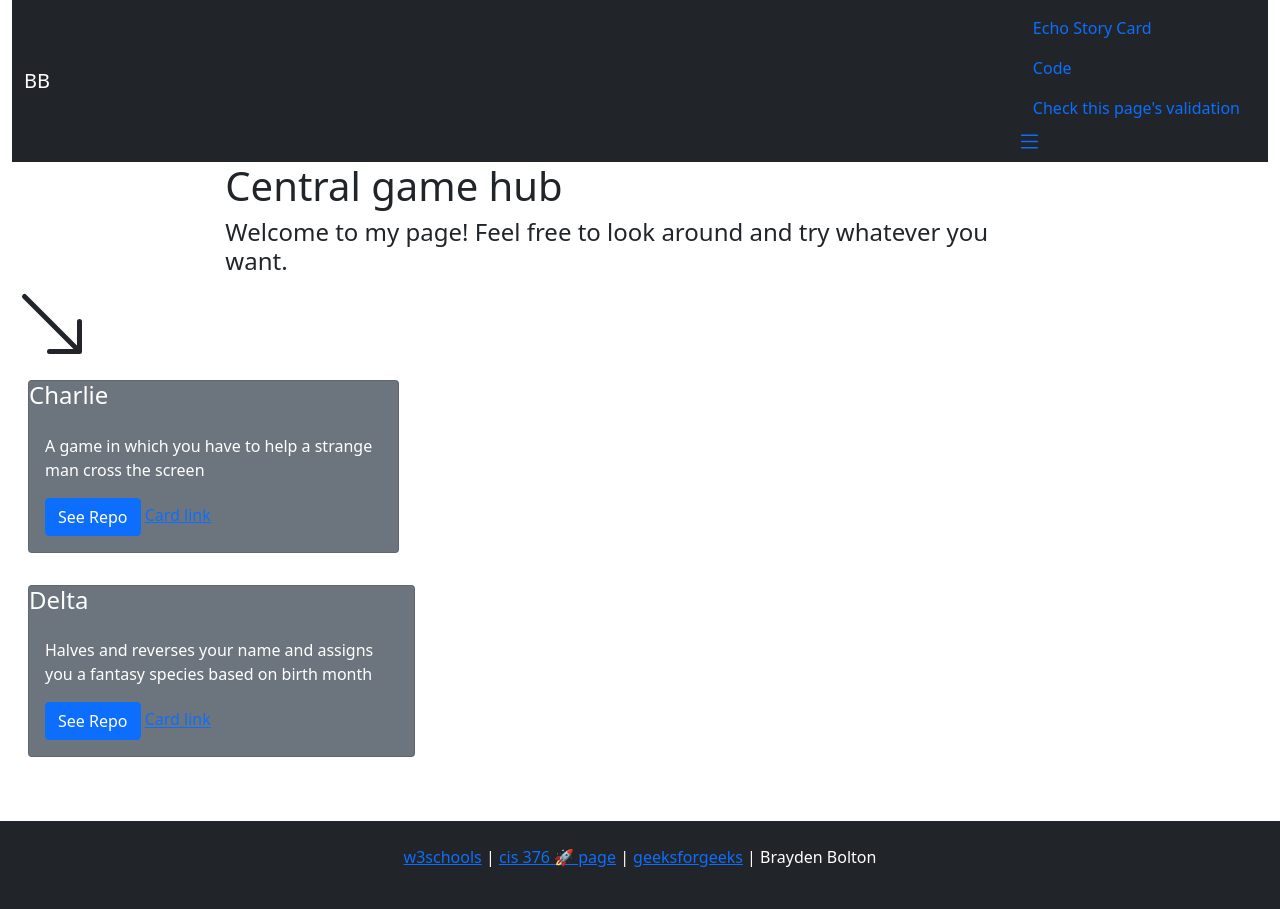
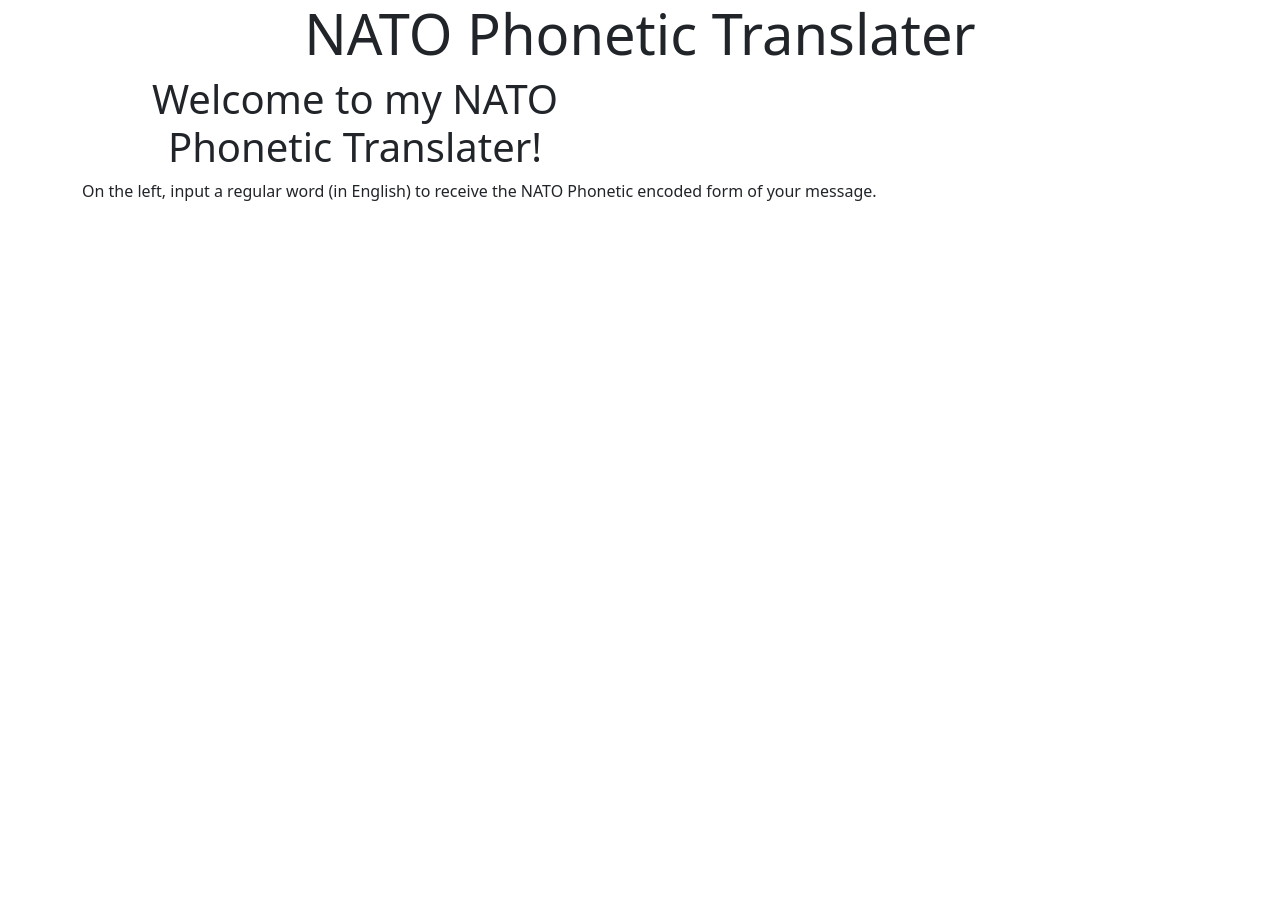
Before and after one commit to bbolton1/juliett2.0-brayden-cis376, a plain HTML site: page index.html in a window 1280 px wide. After the commit the page ends 800 px from the top, so only its background shows below. Drawn offline with nearby package versions, Linux system fonts and the light colour scheme.

Commit message:
Add files via upload

```diff
--- a/index.html
+++ b/index.html
@@ -1,113 +1,32 @@
 <!DOCTYPE html>
-<html lang="en" >
+<html lang="en">
 <head>
   <meta charset="UTF-8">
-  <title>CodePen - bs5-card-and-hamburger</title>
+  <title>NATO Phonetic Translater (forwards and reverse)</title>
   <meta name="viewport" content="width=device-width, initial-scale=1"><link rel="stylesheet" href="https://cdnjs.cloudflare.com/ajax/libs/normalize/5.0.0/normalize.min.css">
-  <link rel='stylesheet' href='https://cdnjs.cloudflare.com/ajax/libs/bootstrap/5.0.2/css/bootstrap.min.css'><link rel="stylesheet" href="./styles/style.css">
-
+  <link rel='stylesheet' href='https://cdnjs.cloudflare.com/ajax/libs/bootstrap/5.0.2/css/bootstrap.min.css'>
+  <link rel="stylesheet" href="./styles/style.css">
 </head>
 <body>
-<!-- partial:index.partial.html -->
-
-<div class="container-fluid">
-
-  <!--  nav bor  -->
-  <nav class="navbar navbar-expand-sm bg-dark navbar-dark">
-    <div class="container-fluid">
-      <a class="navbar-brand" href="https://github.com/bbolton1" target="_blank">BB</a>
-      <button class="navbar-toggler" type="button" data-bs-toggle="collapse" data-bs-target="#collapsibleNavbar">
-      <span class="navbar-toggler-icon"></span>
-      </button>
-      <!-- <div class="collapse navbar-collapse" id="collapsibleNavbar"> -->
-        <div class="topnav">
-          <div id="links">
-            <a class="nav-link" href="https://gist.github.com/barrycumbie/2734a9660bacf7cbcc73c65abee0a1c6" target="_blank">Echo Story Card</a>
-            <a class="nav-link" href="https://github.com/bbolton1/brayden-cis376-echo" target="_blank">Code</a>
-            <a class="nav-link" href="https://validator.w3.org/nu/?showsource=yes&doc=https%3A%2F%2Fbbolton1.github.io%2Fbrayden-cis376-echo%2F" target="_blank">Check this page's validation</a>
-          </div>
-          <a href="javascript:void(0);" class="icon" onclick="showMenu()">
-            <svg xmlns="http://www.w3.org/2000/svg" width="25" height="25" fill="currentColor" class="bi bi-list" viewBox="0 0 16 16">
-              <path fill-rule="evenodd" d="M2.5 12a.5.5 0 0 1 .5-.5h10a.5.5 0 0 1 0 1H3a.5.5 0 0 1-.5-.5m0-4a.5.5 0 0 1 .5-.5h10a.5.5 0 0 1 0 1H3a.5.5 0 0 1-.5-.5m0-4a.5.5 0 0 1 .5-.5h10a.5.5 0 0 1 0 1H3a.5.5 0 0 1-.5-.5"/>
-            </svg>
-          </a>
-        </div>
-      <!-- </div> -->
-    </div>
-  </nav>
-
-  <div class="row">
-
-    <div id="titleBar" class="col-md-8 offset-md-2">
-
-      <h1>Central game hub</h1>
-      <h4>Welcome to my page! Feel free to look around and try whatever you want. </h4>
-
+    <div class="jumbotron text-center">
+        <h1 class="display-4">NATO Phonetic Translater</h1>
     </div>
 
-  </div>
-
-  <div id="arrow" class="col-md-12">
-    <span class="text-center">
-      <svg xmlns="http://www.w3.org/2000/svg" width="80" height="80" fill="currentColor" class="bi bi-arrow-down-right" viewBox="0 0 16 16">
-        <path fill-rule="evenodd" d="M14 13.5a.5.5 0 0 1-.5.5h-6a.5.5 0 0 1 0-1h4.793L2.146 2.854a.5.5 0 1 1 .708-.708L13 12.293V7.5a.5.5 0 0 1 1 0z"/>
-      </svg>
-    </span>
-  </div>
-
-  <div class="row">
-
-    <div class="col-md-4">
-      <div class="card m-3 bg-secondary text-white">
-        <h4 class="card-title">Charlie</h4>
-        <div class="card-body">
-          <!-- <img class="card-img-top img-responsive" src="img_avatar1.png" alt="Card image"> -->
-          <p class="card-text">A game in which you have to help a strange man cross the screen</p>
-          <a href="https://github.com/bbolton1/CIS376-Charlie-Brayden" class="btn btn-primary" target="_blank">See Repo</a>
-          <a href="https://gist.github.com/barrycumbie/194304d1a9f79f9bf640319d56139ce7" class="card-link" target="_blank">Card link</a>
-
-<!--           <a href="#" class="card-link">Another link</a> -->
+    <div class="container">
+        <div class="row">
+            <div class="col-md-6">
+                <h1>Welcome to my NATO Phonetic Translater!</h1>
+            </div>
+            <div class="col--md-6">
+                <p>On the left, input a regular word (in English) to receive the NATO Phonetic encoded form of your message.</p>
+            </div>
         </div>
-      </div>
-    </div>
-  <div class="container">
-    <div class="col-md-4">
-      <div class="card m-3 bg-secondary text-white">
-        <h4 class="card-title">Delta</h4>
-        <div class="card-body">
-          <!-- <img class="card-img-top" src="img_avatar1.png" alt="Card image"> -->
-          <p class="card-text">Halves and reverses your name and assigns you a fantasy species based on birth month</p>
-          <a href="https://github.com/bbolton1/delta-lab-brayden" class="btn btn-primary" target="_blank">See Repo</a>
-          <a href="https://gist.github.com/barrycumbie/78bd9837931e83734f319ae043364ef5" class="card-link" target="_blank">Card link</a>
-<!--           <a href="#" class="card-link">Another link</a> -->
-        </div>
-      </div>
-    </div>
-  </div>
-
-    <div class="mt-5 p-4 bg-dark text-white text-center">
-      <footer>
-        <p> <!-- allows ease of separation between elements-->
-          <a href="https://www.w3schools.com/" target="_blank">w3schools</a>
-          |
-          <a href="https://gist.github.com/barrycumbie/de4aa0fcb0cad79a870305240d726cd0" target="_blank">cis 376 🚀 page</a>
-          |
-          <a href="https://www.geeksforgeeks.org/" target="_blank">geeksforgeeks</a>
-          |
-          Brayden Bolton
-        </p>
-      </footer>
     </div>
 
-    <!-- closes main content container   -->
-  </div>
-
-  <!-- partial -->
-<script src='https://cdnjs.cloudflare.com/ajax/libs/jquery/3.7.1/jquery.min.js'></script>
-<script src='https://cdnjs.cloudflare.com/ajax/libs/jqueryui/1.13.2/jquery-ui.min.js'></script>
-<script src='https://cdnjs.cloudflare.com/ajax/libs/bootstrap/5.3.2/js/bootstrap.min.js'></script>
-<script src="./scripts/script.js"></script>
-
-</div>
+    <script src='https://cdnjs.cloudflare.com/ajax/libs/jquery/3.7.1/jquery.min.js'></script>
+    <script src='https://cdnjs.cloudflare.com/ajax/libs/jqueryui/1.13.2/jquery-ui.min.js'></script>
+    <script src='https://cdnjs.cloudflare.com/ajax/libs/bootstrap/5.3.2/js/bootstrap.min.js'></script>
+    <script src="scripts/script.js"></script>
+    <script src="scripts/NatoPhonAlphabet.json"></script>
 </body>
 </html>
--- /dev/null
+++ b/scripts/NatoPhonAlphabet.json
@@ -0,0 +1,31 @@
+{
+    "NATO_Phonetic_Alphabet": {
+      "A": "ALFA",
+      "B": "BRAVO",
+      "C": "CHARLIE",
+      "D": "DELTA",
+      "E": "ECHO",
+      "F": "FOXTROT",
+      "G": "GOLF",
+      "H": "HOTEL",
+      "I": "INDIA",
+      "J": "JULIETT",
+      "K": "KILO",
+      "L": "LIMA",
+      "M": "MIKE",
+      "N": "NOVEMBER",
+      "O": "OSCAR",
+      "P": "PAPA",
+      "Q": "QUEBEC",
+      "R": "ROMEO",
+      "S": "SIERRA",
+      "T": "TANGO",
+      "U": "UNIFORM",
+      "V": "VICTOR",
+      "W": "WHISKEY",
+      "X": "XRAY",
+      "Y": "YANKEE",
+      "Z": "ZULU",
+      " ": " "
+    }
+  }
--- /dev/null
+++ b/styles/style.css
@@ -0,0 +1,3 @@
+h1 {
+    text-align: center;
+}
```
Also changed, not shown: scripts/script.js (added).
